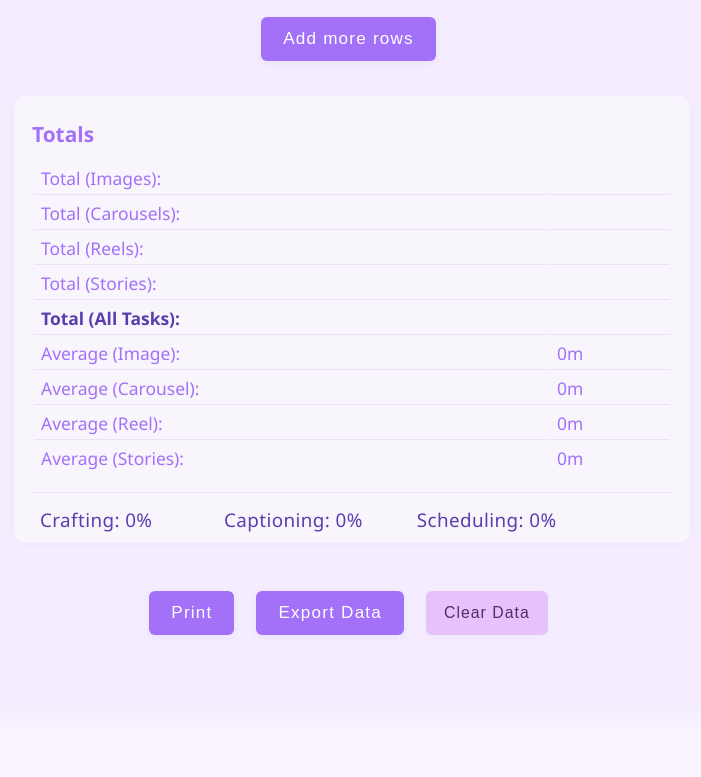
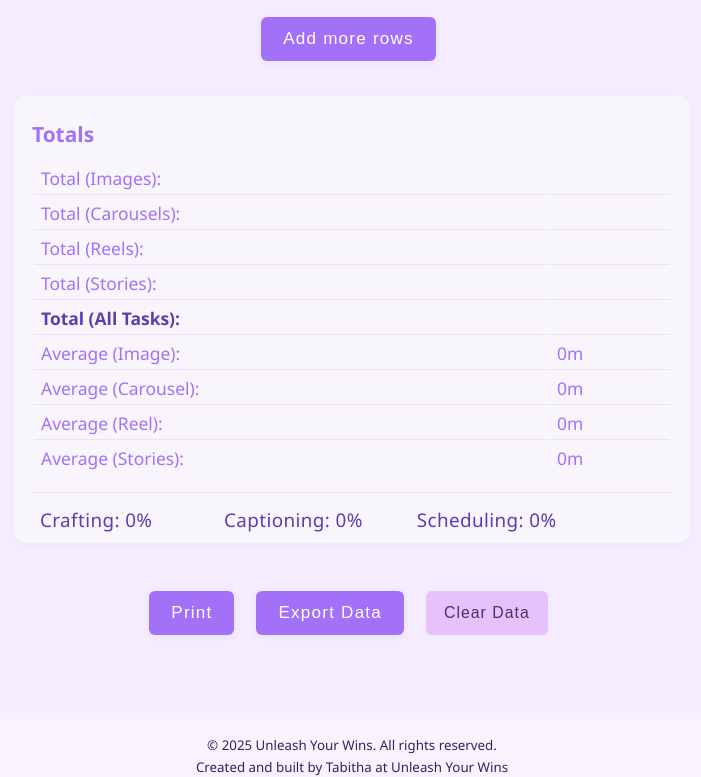
Before and after one commit to Tabitha-1/Content-Time-Tracker-Worksheet, a plain HTML site: page index.html in a window 1280 px wide. Shown: the part 1515-2292 px from the top of the page, without its empty margins (288-989 px from the left). Before the commit the page ends 2248 px from the top, so only its background shows below. Drawn offline with Linux system fonts and the light colour scheme.

Commit message:
Added footer

```diff
--- a/index.html
+++ b/index.html
@@ -671,6 +671,11 @@
     initTable();
     setTimeout(updateTotals, 170);
   </script>
+
+<div class="footer">
+  <center><small>© 2025 Unleash Your Wins. All rights reserved.
+      <br>Created and built by Tabitha at Unleash Your Wins</small></center>
+</div>
 </body>
 
 </html>
```
